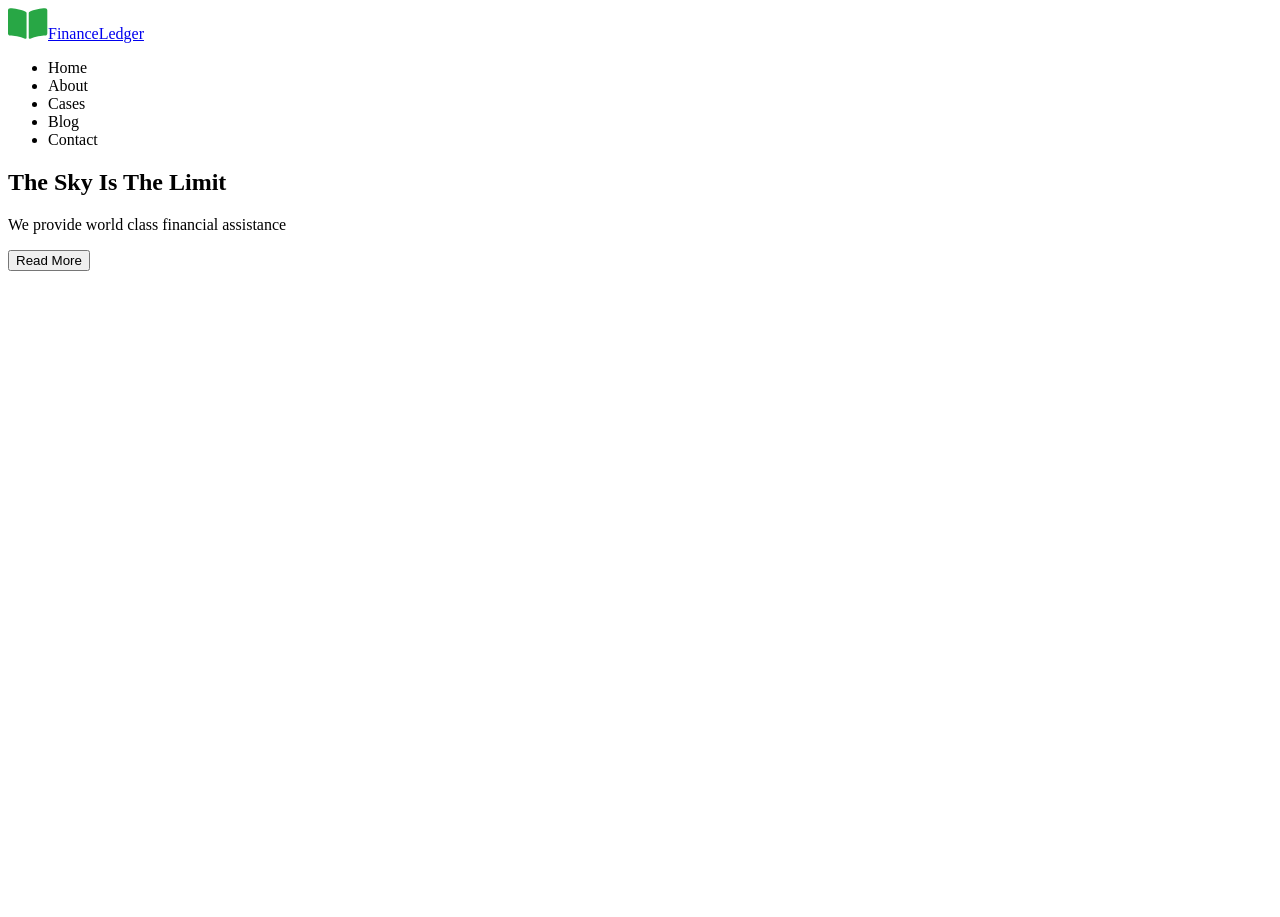
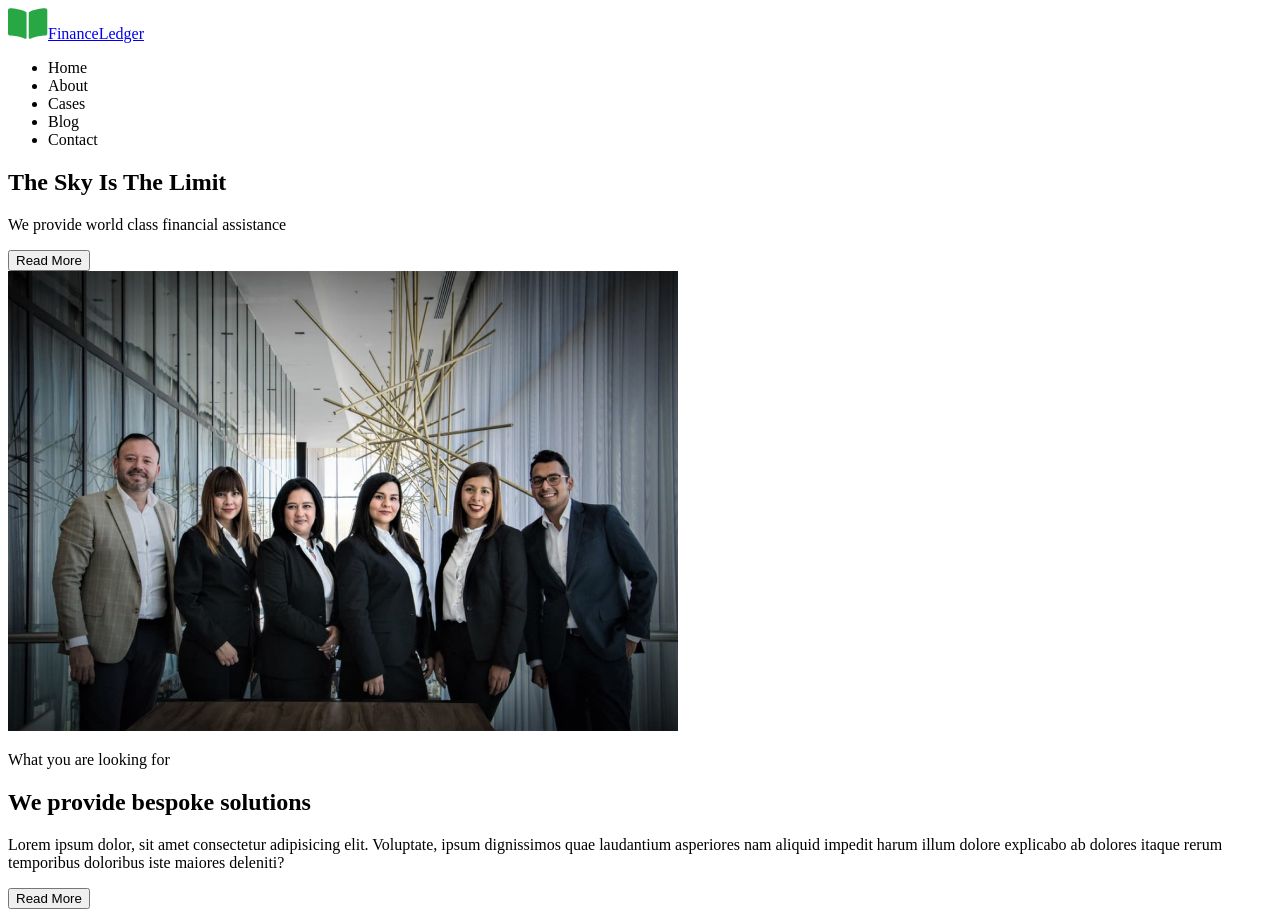
Before and after one commit to kashirin-olexsandr/blended-90-7-8, a plain HTML site: page index.html in a window 1280 px wide. Before the commit the page ends 800 px from the top, so only its background shows below. Drawn offline with Linux system fonts and the light colour scheme.

Commit message:
add about section

```diff
--- a/index.html
+++ b/index.html
@@ -28,6 +28,17 @@
         <p>We provide world class financial assistance</p>
         <button type="button">Read More</button>
       </section>
+      <section class="about section">
+        <div class="about-image">
+          <img src="./images/rectangle.jpg" alt="about image" width="670">
+        </div>
+        <div class="about-content">
+          <p class="about-content__subtitle">What you are looking for</p>
+          <h2 class="about-content__title">We provide bespoke solutions</h2>
+          <p class="about-content__text">Lorem ipsum dolor, sit amet consectetur adipisicing elit. Voluptate, ipsum dignissimos quae laudantium asperiores nam aliquid impedit harum illum dolore explicabo ab dolores itaque rerum temporibus doloribus iste maiores deleniti?</p>
+          <button type="button">Read More</button>
+        </div>
+      </section>
     </main>
   </body>
 </html>
```
Also changed, not shown: images/rectangle.jpg (added).
